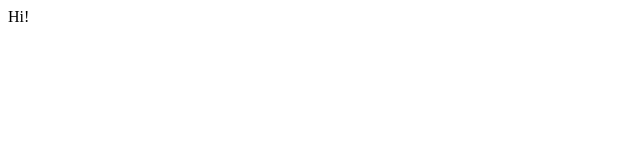
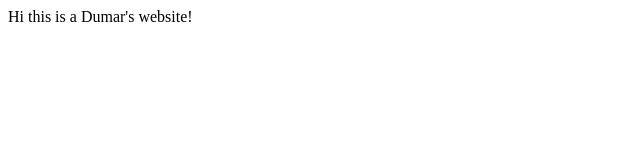
Before and after one commit to dumarojeda/dumarojeda.com, a plain HTML site: page index.html in a window 1280 px wide. Shown: the whole page, without its empty margins (0-640 px from the left). Drawn offline with Linux system fonts and the light colour scheme.

Commit message:
Test deploy netlify

```diff
--- a/index.html
+++ b/index.html
@@ -5,6 +5,6 @@
   <title>Dumar Ojeda</title>
 </head>
 <body>
-  Hi!
+  Hi this is a Dumar's website!
 </body>
 </html>
```
